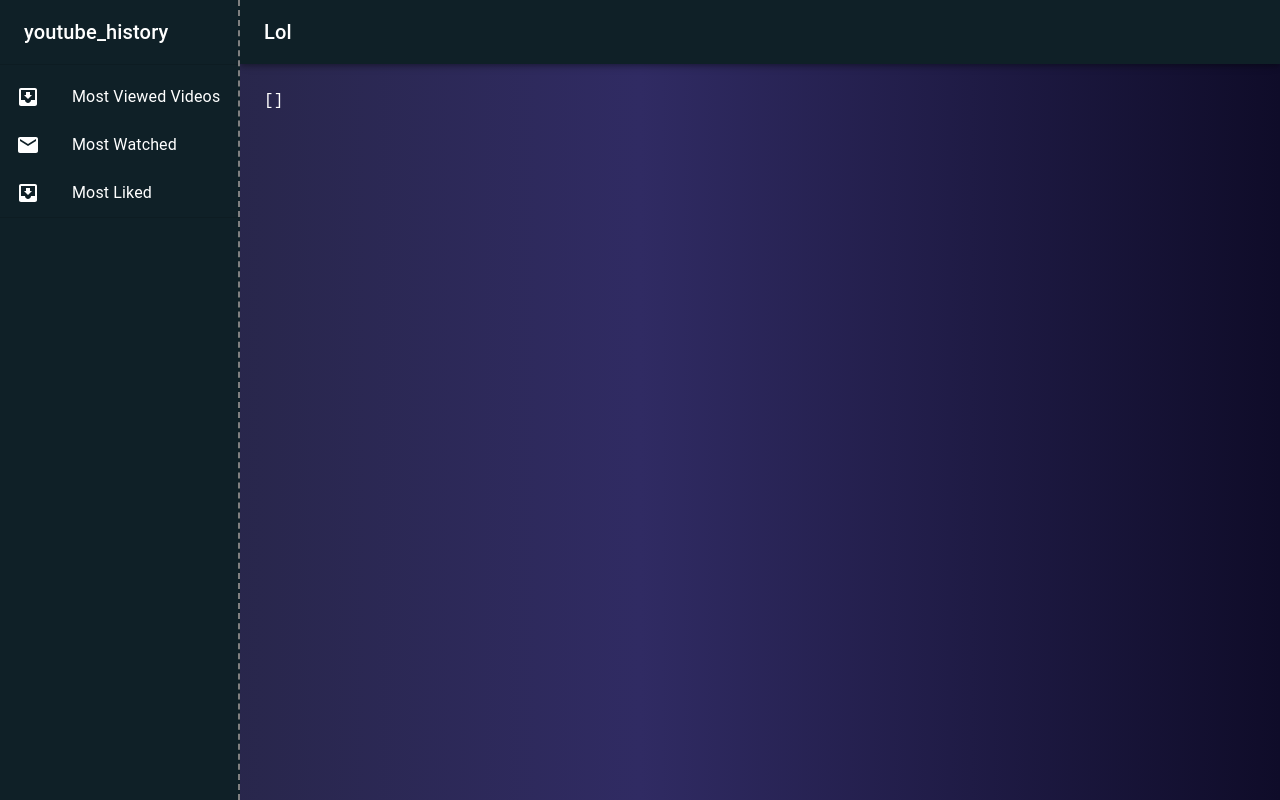
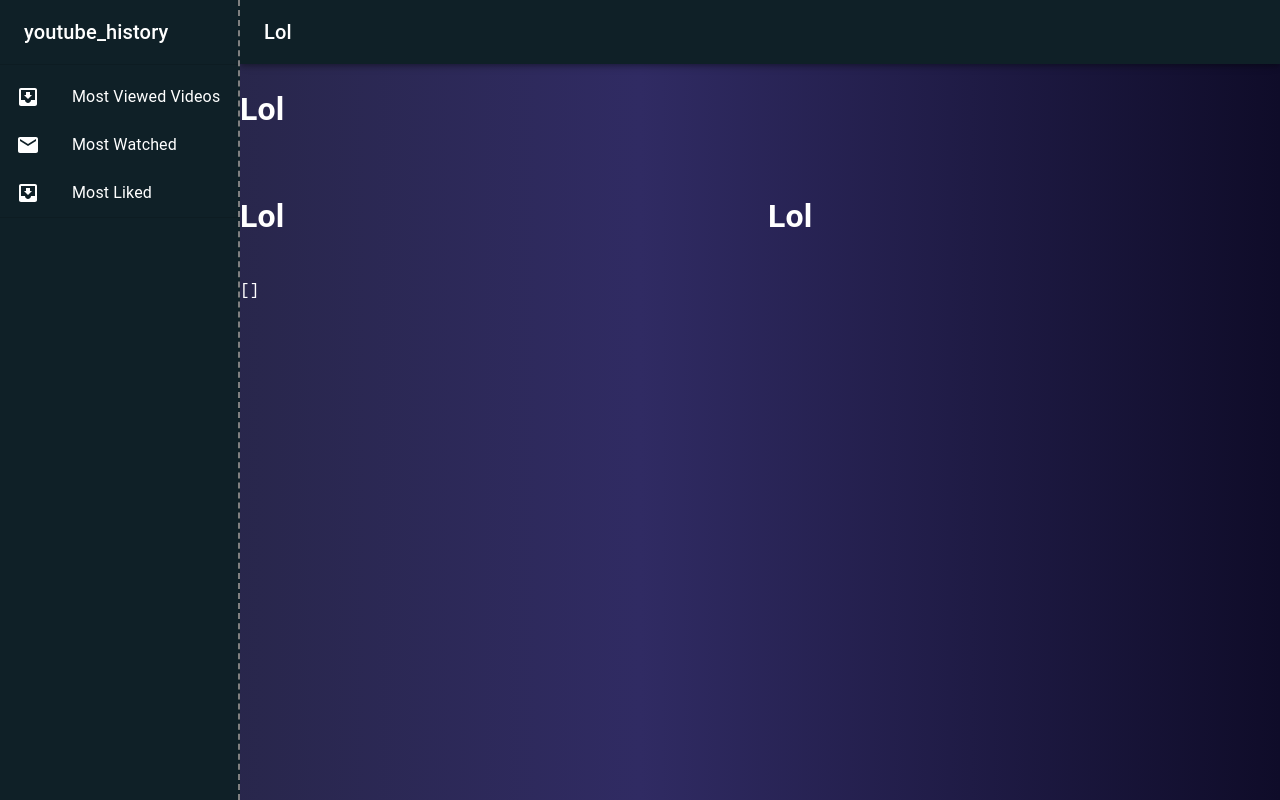
Before and after one commit to eladgubkin/YouTube-Past, a React (Vite) app in the folder frontend/: page / in a window 1280 px wide. Built offline with nearby package versions, Linux system fonts and the light colour scheme.

Commit message:
Added Grid

```diff
--- a/frontend/src/components/Container.jsx
+++ b/frontend/src/components/Container.jsx
@@ -3,13 +3,28 @@ import Box from "@mui/material/Box";
 import Toolbar from "@mui/material/Toolbar";
 import Typography from "@mui/material/Typography";
 import Graph from "./Graph";
+import { Grid } from "@mui/material";
 
 const Container = ({ data }) => {
   return (
-    <Box component="main" sx={{ flexGrow: 1, p: 3 }} id="Container">
+    <Box component="main" sx={{ flexGrow: 1 }}>
       <Toolbar />
-      {/* <Graph data={data} /> */}
-      <code>{JSON.stringify(data, null, 2)}</code>
+
+      <Grid container spacing={2}>
+        <Grid item xs={12} md={12}>
+          {/* <Graph data={data} /> */}
+          <h1>Lol</h1>
+        </Grid>
+        <Grid item xs={12} md={6}>
+          <h1>Lol</h1>
+        </Grid>
+        <Grid item xs={12} md={4}>
+          <h1>Lol</h1>
+        </Grid>
+        <Grid item xs={12} md={8}>
+          <code>{JSON.stringify(data, null, 2)}</code>
+        </Grid>
+      </Grid>
     </Box>
   );
 };
```
